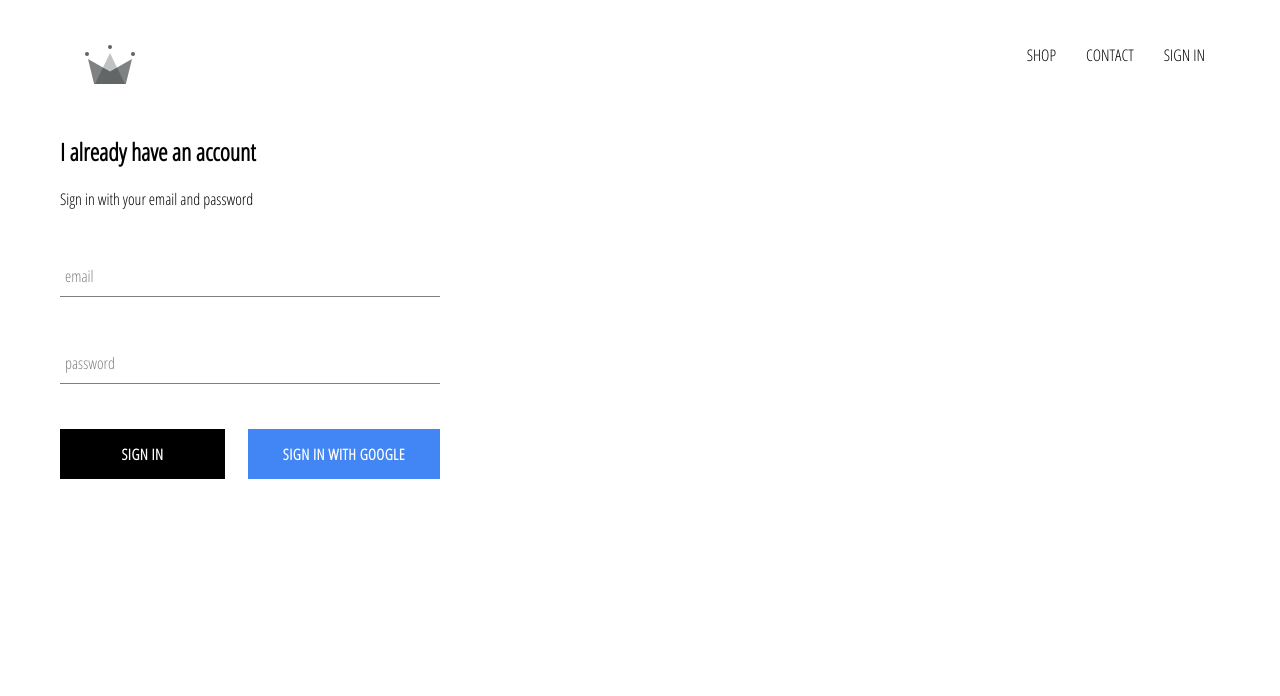
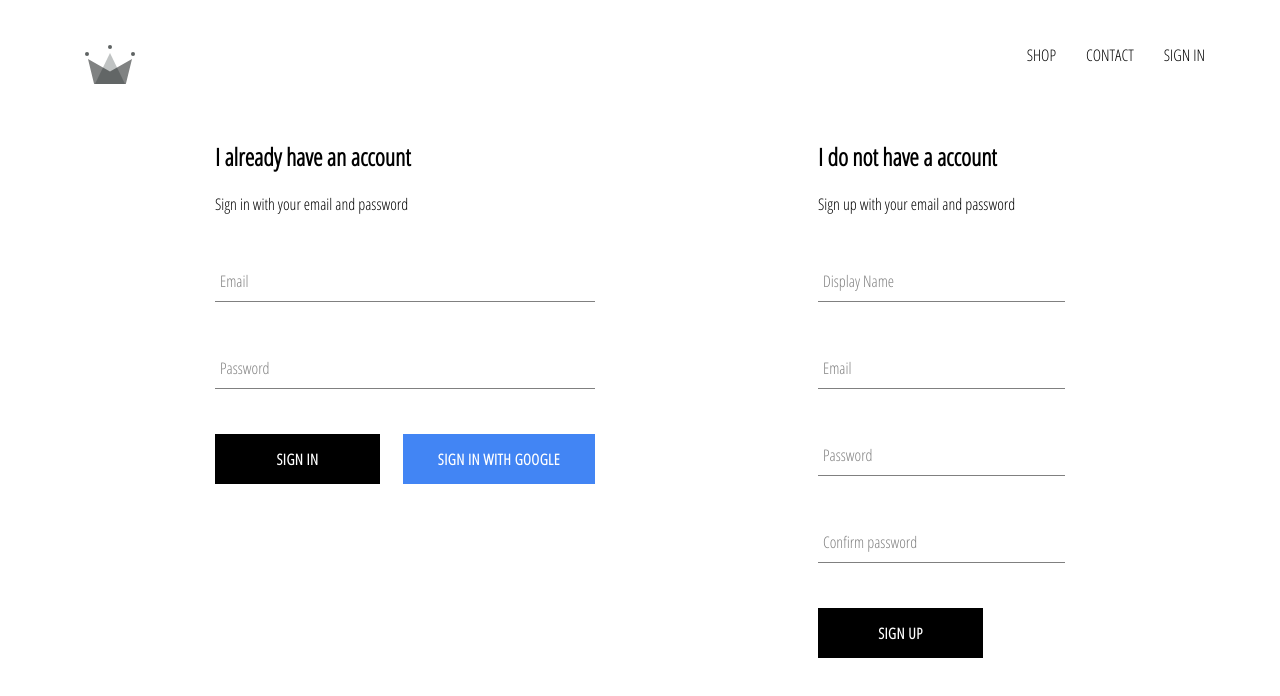
Before and after one commit to valetuomine/my-ecommerce, a React (Create React App) app: page /signin in a window 1280 px wide. Shown: the top 696 px of the page. Built offline with nearby package versions, Linux system fonts and the light colour scheme; no server answers.

Commit message:
implemented firebase utils, included ability to store authenticated users into our firestore database

```diff
--- a/src/App.js
+++ b/src/App.js
@@ -7,7 +7,7 @@
 import ShopPage from './pages/shop/shop.component';
 import Header from './components/header/header.component.jsx';
 import SignInAndSignUpPage from './pages/sign-in-and-sign-up/sign-in-and-sign-up.component';
-import { auth } from './firebase/firebase.utils';
+import { auth, createUserProfileDocument } from './firebase/firebase.utils';
 
 class App extends React.Component {
   constructor() {
@@ -21,10 +21,24 @@
   unsubscribeFromAuth = null
 
   componentDidMount() {
-    this.unsubscribeFromAuth = auth.onAuthStateChanged(user => {
-      this.setState({ currentUser: user });
+    this.unsubscribeFromAuth = auth.onAuthStateChanged(async userAuth => {
+      if (userAuth) {
+        const userRef = await createUserProfileDocument(userAuth);
 
-      console.log(user);
+        userRef.onSnapshot(snapShot => {
+          this.setState({
+            currentUser: {
+              id: snapShot.id,
+              ...snapShot.data()
+            }
+          });
+
+          console.log(this.state);
+        });
+      }
+      else {
+        this.setState({currentUser: userAuth});
+      }
     });
   }
 
--- a/src/components/sign-in/sign-in.component.jsx
+++ b/src/components/sign-in/sign-in.component.jsx
@@ -41,7 +41,7 @@
                         type='email'
                         handleChange={this.handleChange}
                         value={this.state.email}
-                        label='email'
+                        label='Email'
                         required
                     />
                     <FormInput
@@ -49,7 +49,7 @@
                         type='password'
                         value={this.state.password}
                         handleChange={this.handleChange}
-                        label='password'
+                        label='Password'
                         required
                     />
                     <div className='buttons'>
--- /dev/null
+++ b/src/components/sign-up/sign-up.component.jsx
@@ -0,0 +1,104 @@
+import React from 'react';
+
+import FormInput from '../form-input/form-input.component';
+import CustomButton from '../custom-button/custom-button.component';
+
+import { auth, createUserProfileDocument } from '../../firebase/firebase.utils';
+
+import '../sign-up/sign-up.styles.scss';
+
+class SignUp extends React.Component {
+    constructor() {
+        super();
+
+        this.state = {
+            displayName: '',
+            email: '',
+            password: '',
+            confirmPassword: ''
+        }
+    }
+
+    handleSubmit = async event => {
+        event.preventDefault();
+
+        const {displayName, email, password, confirmPassword} = this.state;
+
+        if(password !== confirmPassword) {
+            alert("Passwords don't match")
+            return;
+        }
+
+        try {
+            const { user } = await auth.createUserWithEmailAndPassword(
+                email,
+                password
+            );
+
+            await createUserProfileDocument(user, { displayName });
+
+            this.setState({
+                displayName: '',
+                email: '',
+                password: '',
+                confirmPassword: ''
+            });
+
+        } catch (error) {
+            console.error(error);
+        }
+    }
+
+    handleChange = event => {
+        const {name , value} = event.target;
+
+        this.setState({[name]: value});
+    }
+
+    render() {
+        const {displayName, email, password, confirmPassword} = this.state;
+        return(
+            <div className='sign-up'>
+                <h2 className='title'>I do not have a account</h2>
+                <span>Sign up with your email and password</span>
+                <form className='sign-up-form' onSubmit={this.handleSubmit}>
+                    <FormInput
+                        type='text'
+                        name='displayName'
+                        value={displayName}
+                        onChange={this.handleChange}
+                        label='Display Name'
+                        required
+                    />
+                    <FormInput
+                        type='email'
+                        name='email'
+                        value={email}
+                        onChange={this.handleChange}
+                        label='Email'
+                        required
+                    />
+                    <FormInput
+                        type='password'
+                        name='password'
+                        value={password}
+                        onChange={this.handleChange}
+                        label='Password'
+                        required
+                    />
+                    <FormInput
+                        type='password'
+                        name='confirmPassword'
+                        value={confirmPassword}
+                        onChange={this.handleChange}
+                        label='Confirm password'
+                        required
+                    />
+                    <CustomButton type='submit'>SIGN UP</CustomButton>
+                </form>
+            </div>
+        )
+    }
+}
+
+export default SignUp;
--- /dev/null
+++ b/src/components/sign-up/sign-up.styles.scss
@@ -0,0 +1,9 @@
+.sing-up {
+    display: flex;
+    flex-direction: column;
+    width: 380px;
+
+    .title {
+        margin: 10px 0;
+    }
+}
--- a/src/firebase/firebase.utils.js
+++ b/src/firebase/firebase.utils.js
@@ -13,6 +13,32 @@
     measurementId: "G-CH6VE2RR8V"
 };
 
+export const createUserProfileDocument = async (userAuth, additionalData) => {
+    if (!userAuth) return;
+
+    const userRef = firestore.doc(`users/${userAuth.uid}`);
+
+    const snapShot = await userRef.get();
+
+    if (!snapShot.exists) {
+        const { displayName, email } = userAuth;
+        const createdAt = new Date();
+
+        try {
+            await userRef.set({
+                displayName,
+                email,
+                createdAt,
+                ...additionalData
+            })
+        } catch (error) {
+            console.log('error creating user', error.message);
+        }
+    }
+
+    return userRef;
+};
+
 firebase.initializeApp(config);
 
 export const auth = firebase.auth();
--- a/src/pages/sign-in-and-sign-up/sign-in-and-sign-up.component.jsx
+++ b/src/pages/sign-in-and-sign-up/sign-in-and-sign-up.component.jsx
@@ -1,13 +1,15 @@
 import React from 'react';
 
 import SignIn from '../../components/sign-in/sign-in.component';
+import SignUp from '../../components/sign-up/sign-up.component';
 
 import './sign-in-and-sign-up.styles.scss';
 
 const SignInAndSignUpPage = () => (
     <div className='sign-in-and-sign-up'>
         <SignIn />
+        <SignUp />
     </div>
-)
+);
 
 export default SignInAndSignUpPage;
--- a/src/pages/sign-in-and-sign-up/sign-in-and-sign-up.styles.scss
+++ b/src/pages/sign-in-and-sign-up/sign-in-and-sign-up.styles.scss
@@ -0,0 +1,6 @@
+.sign-in-and-sign-up {
+    width: 850px;
+    display: flex;
+    justify-content: space-between;
+    margin: 30px auto;
+}
```
